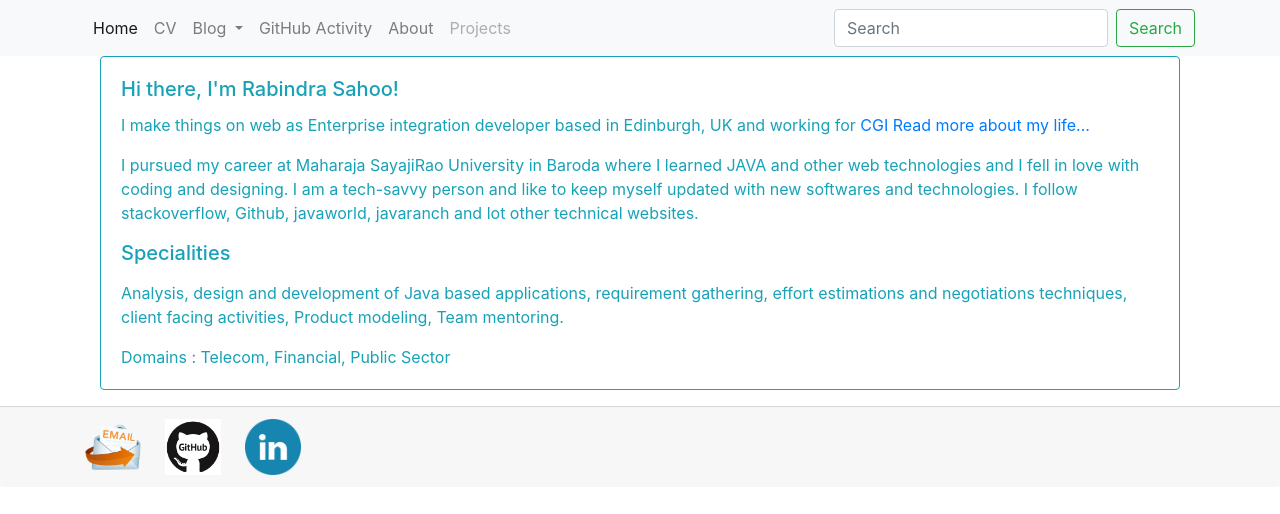
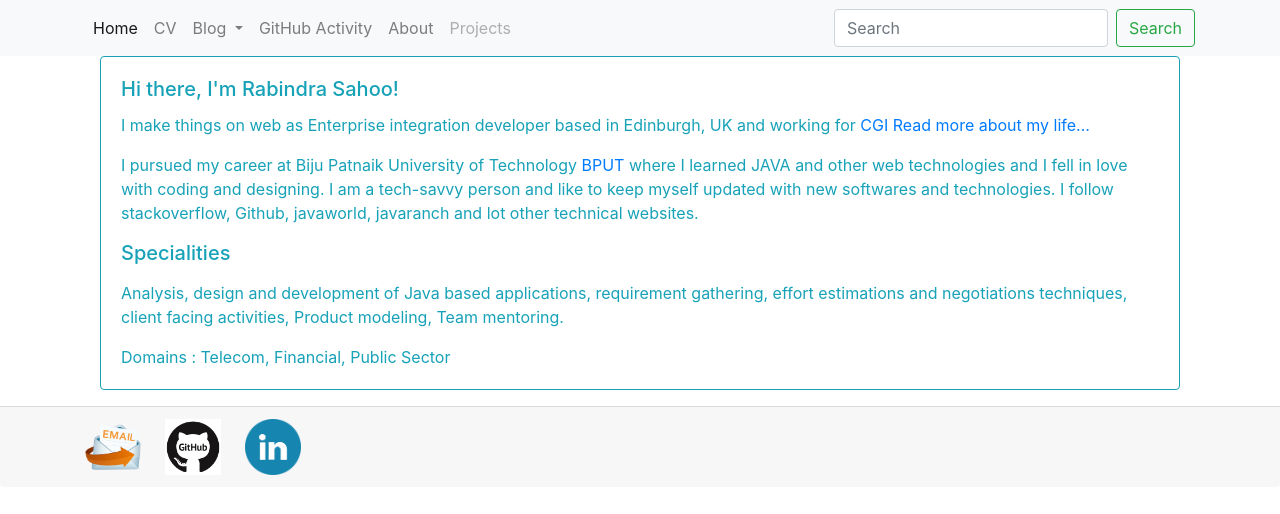
Before and after one commit to sahoora-nath/sahoora-nath.github.io, a Jekyll site: the page built from index.html, in a window 1280 px wide. Shown: the top 514 px of the page. Built offline with Jekyll 4.4.1, drawn with Linux system fonts in a browser that asks for light colours.

Commit message:
hom page updated

```diff
--- a/index.html
+++ b/index.html
@@ -8,7 +8,7 @@ title: Rabindra Sahoo, Java Developer
     <div class="card-body text-info">
       <h5 class="card-title">Hi there, I'm Rabindra Sahoo!</h5>
       <p class="card-text">I make things on web as Enterprise integration developer based in Edinburgh, UK and working for <a href="www.cgi.com">CGI</a> <a href="/about"> Read more about my life...</a></p>
-      <p class="card-text">I pursued my career at Maharaja SayajiRao University in Baroda where I learned JAVA and other web technologies and I fell in love with coding and designing.
+      <p class="card-text">I pursued my career at Biju Patnaik University of Technology <a href="http://www.bput.ac.in/">BPUT</a> where I learned JAVA and other web technologies and I fell in love with coding and designing.
         I am a tech-savvy person and like to keep myself updated with new softwares and technologies. I follow stackoverflow, Github, javaworld, javaranch and lot other technical websites.</p>
 
       <p class="card-text"><h5>Specialities</h5></p>
```
